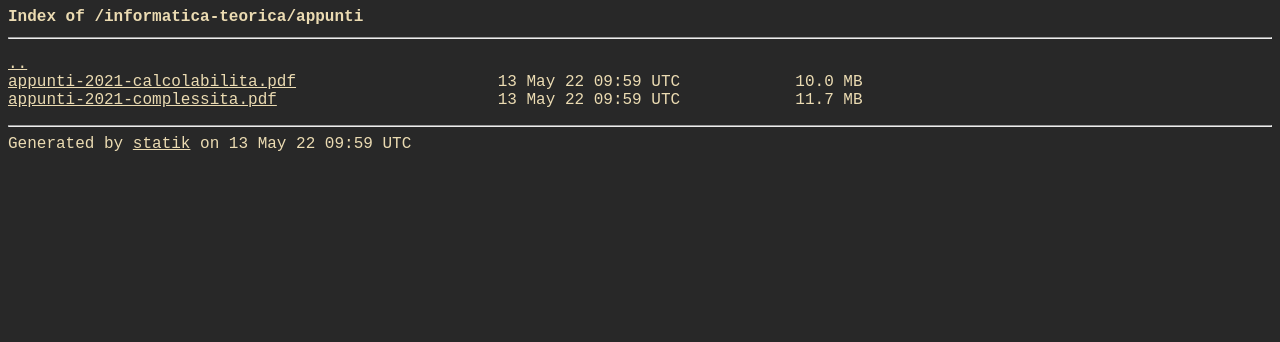
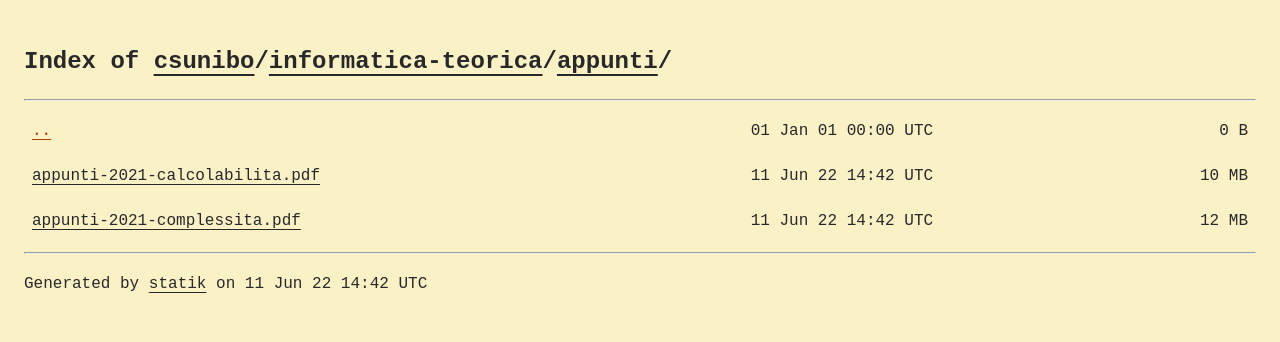
Before and after one commit to csunibo/informatica-teorica, a plain HTML site: page appunti/index.html in a window 1280 px wide. Drawn offline with Linux system fonts and the light colour scheme.

Commit message:
Deploying to gh-pages from @ csunibo/informatica-teorica@65008ccc0d693a54d7983ec34c460df562a70a03 🚀

```diff
--- a/appunti/index.html
+++ b/appunti/index.html
@@ -1,4 +1 @@
-<html><head><meta name='viewport' content='width=device-width'><style>:root{--b:#282828;--f:#ebdbb2}@media (prefers-color-scheme:dark){--b:#fbf1c7;--f:#3c3836}*{background:var(--b);color:var(--f);font-family:monospace;font-size:16px}</style><title>Index of /informatica-teorica/appunti</title></head><body><h1>Index of /informatica-teorica/appunti</h1><hr><pre><a href="https://csunibo.github.io/informatica-teorica">..</a>
-<a href="https://csunibo.github.io/informatica-teorica/appunti/appunti-2021-calcolabilita.pdf">appunti-2021-calcolabilita.pdf</a>                     13 May 22 09:59 UTC            10.0 MB
-<a href="https://csunibo.github.io/informatica-teorica/appunti/appunti-2021-complessita.pdf">appunti-2021-complessita.pdf</a>                       13 May 22 09:59 UTC            11.7 MB
-</pre><hr>Generated by <a href="https://github.com/lucat1/statik">statik</a> on 13 May 22 09:59 UTC</body></html>
+<!doctype html><html lang=en><meta name=viewport content="width=device-width"><style>:root{--b:#fbf1c7;--f:#282828;--d:#af3a03;font-family:monospace;font-size:16px}*{color:var(--f);background:var(--b)}body{margin:0;padding:1.5rem;line-height:1.8}h1{font-size:1.5rem}a{word-wrap:break-word;min-width:0;white-space:pre-wrap;text-underline-position:under}.d{color:var(--d)}.g{display:grid;width:100%;grid-template-columns:7fr 3fr 2fr}.g *{margin:.5rem}.g *:nth-child(3n+3){text-align:right}@media(prefers-color-scheme:dark){:root{--b:#282828;--f:#fbf1c7;--d:#fe8019}}@media(max-width:880px){.g{grid-template-columns:7fr 3fr}.g *{margin:1rem}.g *:nth-child(3n+2){display:none}}</style><title>Index of /informatica-teorica/appunti/</title><h1>Index of <a href=https://csunibo.github.io/>csunibo</a>/<a href=https://csunibo.github.io/informatica-teorica/>informatica-teorica</a>/<a href=https://csunibo.github.io/informatica-teorica/appunti>appunti</a>/</h1><hr><div class=g><a href=https://csunibo.github.io/informatica-teorica class=d>..</a><p>01 Jan 01 00:00 UTC<p>0 B</p><a href=https://csunibo.github.io/informatica-teorica/appunti/appunti-2021-calcolabilita.pdf>appunti-2021-calcolabilita.pdf</a><p>11 Jun 22 14:42 UTC<p>10 MB</p><a href=https://csunibo.github.io/informatica-teorica/appunti/appunti-2021-complessita.pdf>appunti-2021-complessita.pdf</a><p>11 Jun 22 14:42 UTC<p>12 MB</div><hr><p>Generated by <a href=https://github.com/lucat1/statik>statik</a> on 11 Jun 22 14:42 UTC
```
Also changed, not shown: index.html (+1 -3 lines), 1 other file.
